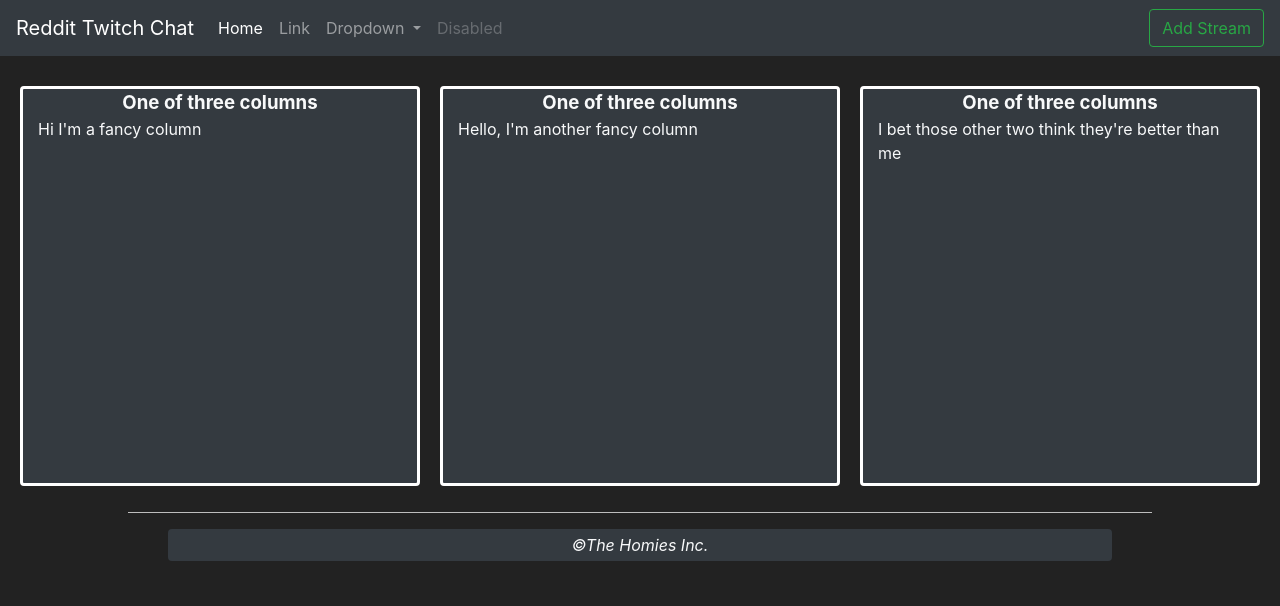
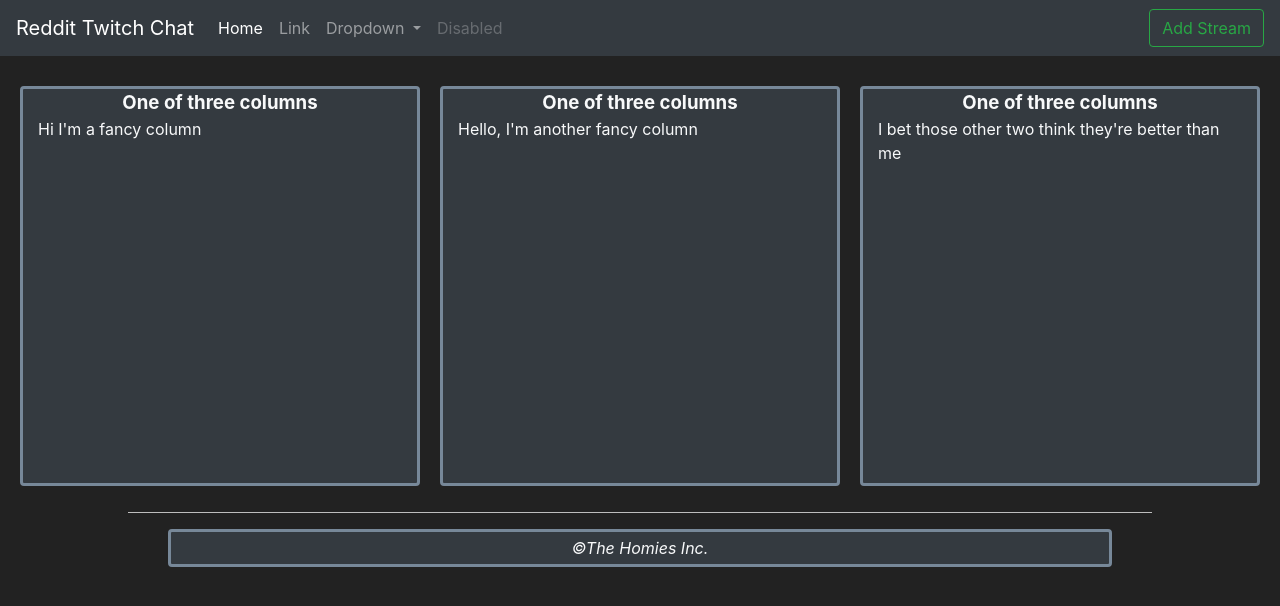
Before and after one commit to ryan-berwald/Reddit_Twitch_Chat, an Angular app: page / in a window 1280 px wide. Shown: the top 606 px of the page. Built offline with nearby package versions, Linux system fonts and the light colour scheme.

Commit message:
Adds more styles to footer to make it consistent w content columns

```diff
--- a/src/app/content/content.component.css
+++ b/src/app/content/content.component.css
@@ -2,10 +2,9 @@
   margin: 10px;
   min-height: 400px;
   border-radius: 5px;
-  border-color: white;
+  border-color: lightslategray;
   border-style: solid;
   border-width: 3px;
-  /* text-align: center; */
 }
 
 .row {
--- a/src/app/footer/footer.component.css
+++ b/src/app/footer/footer.component.css
@@ -7,6 +7,10 @@ hr {
   margin: 0 14%;
   padding: 4px;
   text-align: center;
+  border-radius: 5px;
+  border-color: lightslategray;
+  border-style: solid;
+  border-width: 3px;
 }
 
 .footer-text {
```
